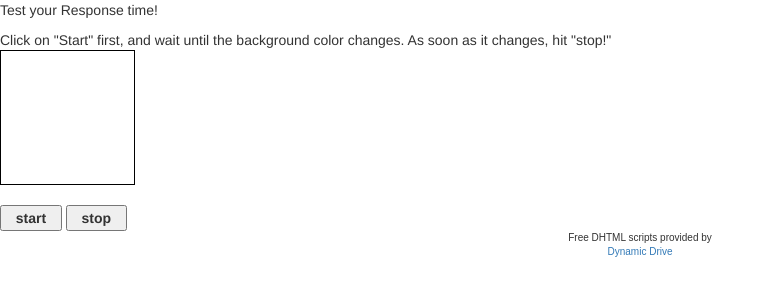
After one commit to shawntharoo/IdeaGeneration, a PHP site: page /ideapool/Gemification.php in a window 1280 px wide. The commit adds this page. Shown: the top 300 px of the page, without its empty margins (0-774 px from the left). Run offline with PHP 8.4, Linux system fonts and the light colour scheme.

```diff
--- /dev/null
+++ b/Gemification.php
@@ -0,0 +1,154 @@
+<!DOCTYPE html PUBLIC "-//W3C//DTD XHTML 1.0 Transitional//EN" "http://www.w3.org/TR/xhtml1/DTD/xhtml1-transitional.dtd">
+<html xmlns="http://www.w3.org/1999/xhtml">
+<head>
+<meta http-equiv="Content-Type" content="text/html; charset=utf-8" />
+
+<link rel="stylesheet" href="css/ideacss.css" />
+<link rel="stylesheet" href="css/bootstrap.min.css"></link>
+
+<!-- bootstrap table scripts -->
+
+
+
+
+
+<!-- popup the edit window -->
+
+<!-- end of the popup window -->
+<title>IDEAPOOL Gemification Page</title>
+<!-- body style/ table margin -->
+
+</head>
+
+
+
+
+<body>
+<p>Test your Response time!</p>
+Click on "Start" first, and wait until the background color changes. As soon as it changes, hit "stop!"
+
+<script language="JavaScript">
+<!--
+
+//Reflext Tester- By Andy Scott (based on script by Jasper van Zandbeek)
+//http://www.geocities.com/SiliconValley/Station/4320/
+//Submitted to Dynamic Drive for inclusion
+//Visit http://www.dynamicdrive.com for this script
+
+var startTime=new Date();
+var endTime=new Date();
+var startPressed=false;
+var bgChangeStarted=false;
+var maxWait=20;
+var timerID;
+
+
+var colors=new Array("tomato","chocolate","limegreen","crimson","darkslategray",
+"aliceblue","mediumslateblue","cornflowerblue","darkorchid","darkkhaki","coral",
+"darkolivegreen","cadetblue")
+
+if (document.all||document.getElementById)
+document.write('<div id="reflex" style="width:135px;height:135px;border:1px solid black" onClick="stopTest()"></div>')
+
+function startTest()
+{
+        if (document.all)
+        document.all.reflex.style.backgroundColor=colors[Math.floor(Math.random()*colors.length)];
+        else if (document.getElementById)
+	document.getElementById("reflex").style.backgroundColor=colors[Math.floor(Math.random()*colors.length)];
+        else if (document.layers)
+        document.reflexns.document.reflexns_sub.document.bgColor=colors[Math.floor(Math.random()*colors.length)];
+	bgChangeStarted=true;
+	startTime=new Date();
+}
+
+function remark(responseTime)
+{
+	var responseString="";
+	if (responseTime < 0.10)
+		responseString="Well done!";
+	if (responseTime >= 0.10 && responseTime < 0.20)
+		responseString="Nice!";
+	if (responseTime >=0.20 && responseTime < 0.30)
+		responseString="Could be better...";
+	if (responseTime >=0.30 && responseTime < 0.60)
+		responseString="Keep practising!";
+	if (responseTime >=0.60 && responseTime < 1)
+		responseString="Have you been drinking?";
+	if (responseTime >=1)
+		responseString="Did you fall asleep?";
+
+	return responseString;
+}
+
+function stopTest()
+{
+	if(bgChangeStarted)
+	{
+		endTime=new Date();
+		var responseTime=(endTime.getTime()-startTime.getTime())/1000;
+                if (document.all)
+		document.all.reflex.style.backgroundColor="white";
+                else if (document.getElementById)
+		document.getElementById("reflex").style.backgroundColor="white";
+                else if (document.layers)
+                document.reflexns.document.reflexns_sub.document.bgColor="white";
+		alert("Your response time is: " + responseTime + " seconds " + "\n" + remark(responseTime));
+		startPressed=false;
+		bgChangeStarted=false;
+	}
+	else
+	{
+		if (!startPressed)
+		{
+			alert("press start first to start test");
+		}
+		else
+		{
+			clearTimeout(timerID);
+			startPressed=false;
+			alert("cheater! you pressed too early!");
+		}
+	}
+}
+
+var randMULTIPLIER=0x015a4e35;
+var randINCREMENT=1;
+var today=new Date();
+var randSeed=today.getSeconds();
+function randNumber()
+{
+	randSeed = (randMULTIPLIER * randSeed + randINCREMENT) % (1 << 31);
+	return((randSeed >> 15) & 0x7fff) / 32767;
+}
+
+function startit()
+{
+	if(startPressed)
+	{
+		alert("Already started. Press stop to stop");
+		return;
+	}
+	else
+	{
+		startPressed=true;
+		timerID=setTimeout('startTest()', 6000*randNumber());
+	}
+}
+// -->
+</script>
+<br>
+
+
+<ilayer id="reflexns" width=135; height=135;><layer id="reflexns_sub" width=135; height=135; left=0 top=0 bgColor=yellow></layer></ilayer>
+
+<form name="response">
+
+<input type="button" value="  start  " onClick="startit()" style="font-weight:bold">
+<input type="button" value="  stop  " onClick="stopTest()" style="font-weight:bold">
+</form>
+
+<p align="center"><font face="Arial" size="-2">Free DHTML scripts provided by<br>
+<a href="http://www.dynamicdrive.com">Dynamic Drive</a></font></p>
+</body>
+</html>
--- a/addAwards.php
+++ b/addAwards.php
@@ -85,7 +85,7 @@ return true;
 <div class = "form-group">
 <label for="typel">Select the Award Type  -></label>
 <select name="type">
-  <option value="Comments">Comments</option>
+  <option value="Improvement">Improvement</option>
   <option value="Vote">vote</option>
   <option value="submission">submission</option>
   </select>
--- a/editawards.php
+++ b/editawards.php
@@ -93,7 +93,7 @@ $_SESSION['imagepath'] = $row['img'];
 <div class="form-group">
 <label for="fnam">Type</label>
 <select name="type">
-  <option value="Comments" <?php if (!empty($instruction) && $instruction == 'comments')  echo 'selected = "selected"'; ?>>Comments</option>
+  <option value="Improvement" <?php if (!empty($instruction) && $instruction == 'Improvement')  echo 'selected = "selected"'; ?>>Improvement</option>
 <option value="vote" <?php if (!empty($instruction) && $instruction == 'vote')  echo 'selected = "selected"'; ?>>Vote</option>
 <option value="submission" <?php if (!empty($instruction) && $instruction == 'submission')  echo 'selected = "selected"'; ?>>Submission</option>
 </select>
--- a/viewAwards.php
+++ b/viewAwards.php
@@ -50,7 +50,7 @@ while($row=mysqli_fetch_array($result)){?>
 <div class="form-group">
 <label for="fnam">Type</label>
 <select name="type">
-  <option value="Comments" <?php if (!empty($instruction) && $instruction == 'comments')  echo 'selected = "selected"'; ?>>Comments</option>
+  <option value="Improvement" <?php if (!empty($instruction) && $instruction == 'Improvement')  echo 'selected = "selected"'; ?>>Improvement</option>
 <option value="vote" <?php if (!empty($instruction) && $instruction == 'vote')  echo 'selected = "selected"'; ?>>Vote</option>
 <option value="submission" <?php if (!empty($instruction) && $instruction == 'submission')  echo 'selected = "selected"'; ?>>Submission</option>
 </select>
```
Also changed, not shown: awardDisplay.php (+15 -3 lines), images/201SN_full.jpg (added).
